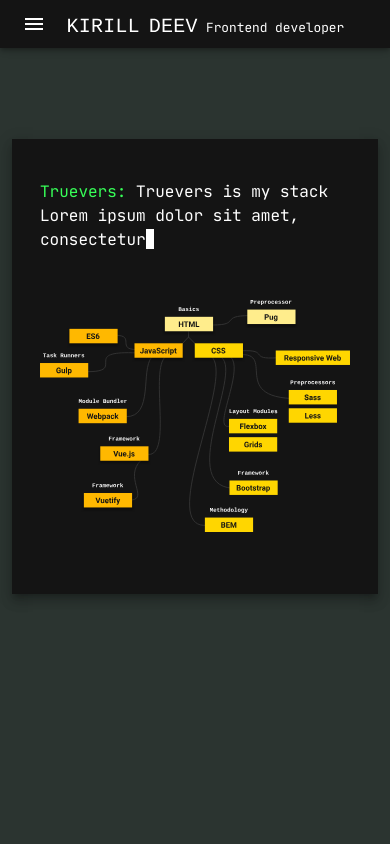
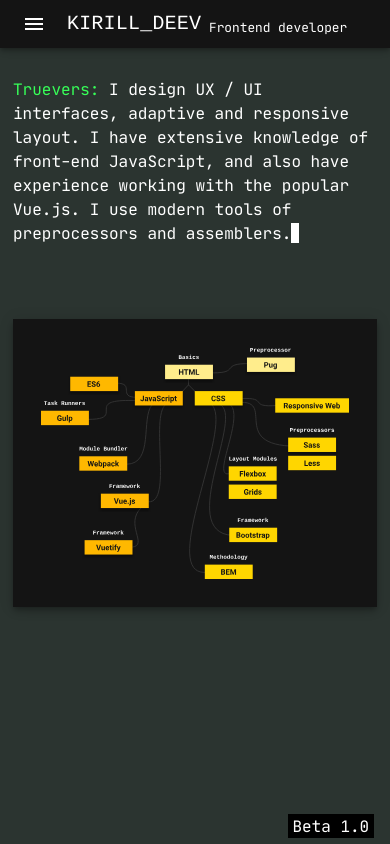
Before and after one commit to deevkv/portfolio, a Vue app: page /about in a window 390 px wide. Built offline with nearby package versions, Linux system fonts and the light colour scheme.

Commit message:
Adding text to pages. Change in indents. Adding min-height to the headings. Styling scroll bar. Adding footer

```diff
--- a/src/App.vue
+++ b/src/App.vue
@@ -43,6 +43,13 @@
     <v-content>
       <router-view></router-view>
     </v-content>
+    <v-footer
+      dark
+      color="#2b3430"
+    >
+      <v-spacer></v-spacer>
+      <div class="footer-title">Beta 1.0</div>
+    </v-footer>
   </v-app>
 </template>
 
@@ -63,6 +70,14 @@
   * {
     font-family: "JetBrainsMono-Regular", sans-serif;
   }
+
+  ::-webkit-scrollbar { width: 3px; height: 3px;}
+ /*  ::-webkit-scrollbar-button {  background-color: #696969; } */
+  ::-webkit-scrollbar-track {  background-color: #999;}
+  ::-webkit-scrollbar-track-piece { background-color: #000;}
+  ::-webkit-scrollbar-thumb { height: 50px; background-color: #696969; border-radius: 3px;}
+  ::-webkit-scrollbar-corner { background-color: #999;}
+  ::-webkit-resizer { background-color: #696969;}
 
   .navigation-drawer {
     z-index: 10000;
@@ -123,7 +138,10 @@
     background-color: $visit-color !important;
   }
 
-
+  .footer-title {
+    padding: 0 0.3em;
+    background: #000;
+  }
 
 </style>
 
--- a/src/components/About.vue
+++ b/src/components/About.vue
@@ -1,20 +1,22 @@
 <template>
   <section class="about">
       <v-container class="about__container">
-        <v-row justify="center" align="center">
+        <v-row justify="center">
           <v-col>
             <v-card
               dark
               tile
-              class="py-7 px-sm-7 py-sm-7 elevation-8 mx-auto about__card "
-              color="#141414"
+              outlined
+              class="mx-auto about__card "
+              color="transparent"
+              border="none"
               ref="windowHome"
             >
-              <h1 class="px-xs-10 px-7 pt-3 pb-5 about__card-title">Truevers: <span id="typingTextAbout" class="about__card-description"></span></h1>
+              <h1 class="pt-4 pb-6 about__card-title">Truevers: <span id="typingTextAbout" class="about__card-description"></span></h1>
               <img
                 width="643"
                 height="523"
-                class="mx-auto about-card__image"
+                class="mx-auto elevation-5 about-card__image"
                 src="@/assets/img/stack.svg">
             </v-card>
           </v-col>
@@ -30,7 +32,7 @@
     },
     methods: {
       textAnimation: function(i) {
-        var dataText = [ "Truevers is my stack Lorem ipsum dolor sit amet, consectetur"];
+        var dataText = [ "I design UX / UI interfaces, adaptive and responsive layout. I have extensive knowledge of front-end JavaScript, and also have experience working with the popular Vue.js. I use modern tools of preprocessors and assemblers."];
 
         // проверить, существует ли dataText [i]
         if (i < dataText[i].length) {
@@ -84,7 +86,7 @@
   }
 
   .about__card-title {
-    min-height: 80px;
+    min-height: 115px;
     margin: 0;
     padding: 0;
     font-weight: normal;
@@ -108,8 +110,11 @@
     width: 100%;
     height: auto;
     padding: 28px;
+    background: #141414;
+    opacity: 0;
+    animation: show 2s;
+    animation-fill-mode: forwards;
   }
-
 
   @keyframes show{
     0%{
@@ -124,6 +129,10 @@
     .about__container {
       height: 80%;
     }
+
+    .about__card-title {
+      min-height: 258px;
+    }
   }
 
 </style>
--- a/src/components/Contacts.vue
+++ b/src/components/Contacts.vue
@@ -7,7 +7,7 @@
               <v-card
                 dark
                 tile
-                class="mx-auto elevation-8 contacts__card"
+                class="mx-auto elevation-5 contacts__card"
                 min-height="250"
                 color="#141414"
                 ref="windowHome"
@@ -50,7 +50,7 @@
     },
     methods: {
       textAnimation: function(i) {
-        var dataText = [ "If you want to collaborate or simply just say hello" ];
+        var dataText = [ "If you want to collaborate or simply just say hello don't hesitate to reach out!" ];
 
         // проверить, существует ли dataText [i]
         if (i < dataText[i].length) {
@@ -97,6 +97,9 @@
   .contacts__card {
     max-width: 600px;
     min-height: 340px;
+    opacity: 0;
+    animation: show 2s;
+    animation-fill-mode: forwards;
   }
 
   .contacts__card:hover {
@@ -141,7 +144,7 @@
   .contacts__card-email {
     color: #aaaab0 !important;
     opacity: 0;
-    animation: show 1.8s;
+    animation: show 2s;
     animation-fill-mode: forwards;
   }
 
@@ -159,4 +162,10 @@
     }
   }
 
+  @media (max-width: 600px) {
+    .contacts__card-title {
+      min-height: 96px;
+    }
+  }
+
 </style>
--- a/src/components/Home.vue
+++ b/src/components/Home.vue
@@ -3,7 +3,6 @@
     <v-container class="home__container">
       <v-row justify="center" align="center">
         <v-col>
-          <div class="home__wraper-card" ref="windowWrapper">
           <v-card
             dark
             tile
@@ -14,7 +13,6 @@
             ref="windowHome"
             @mouseover="hover = true"
             @mouseleave="hover = false"
-
           >
             <v-system-bar
               color="#434343"
@@ -24,20 +22,28 @@
 
             >
               <v-spacer></v-spacer>
-                <button class="home__card-button-close"></button>
+              <button
+                class="home__card-button-close"
+                @click="closeWindowHome"
+                ></button>
             </v-system-bar>
-              <h1 class="home__card-title">Truevers:<span id="typingTextHome" class="home__card-description"></span></h1>
-              <v-card-text class="home__card-button-block">
-                <a
-                  class="home__card-button"
+            <div class="px-3 py-4 home__card-title-wrapper">
+              <h1 class="pb-1 home__card-title">Truevers:<span id="typingTextHome" class="home__card-description"></span></h1>
+              <div class="px-0 home__card-button-block">
+                <router-link
                   v-for="link in links"
                   :key="link.title"
                   :to="link.url"
+                  tag="span"
+                >
+                <button
+                  class="home__card-button"
                   text
-                >/{{link.title}}</a>
-              </v-card-text>
+                >/{{link.title}}</button>
+                </router-link>
+              </div>
+            </div>
           </v-card>
-          </div>
         </v-col>
       </v-row>
     </v-container>
@@ -93,7 +99,7 @@
         };
       },
       textAnimation: function(i) {
-        var dataText = [ "Hello, my friend. Welcome to my site"];
+        var dataText = [ "Welcome to the website. I'm in the  frontend development. You can find examples of works in the section of the portfolio."];
 
         // проверить, существует ли dataText [i]
         if (i < dataText[i].length) {
@@ -110,9 +116,12 @@
             // вызов функции для следующего символа
             setTimeout(function() {
               typeWriter(text, i + 1)
-            }, 50);
+            }, 20);
           }
         }
+      },
+      closeWindowHome: function() {
+        alert('This function is in development.');
       }
     },
     mounted() {
@@ -131,17 +140,8 @@
     color: #fff;
   }
 
-    /* .home:before {
-      content: '';
-      position: absolute;
-      left: 0;
-      top: 0;
-      width: 100%;
-      height: 100%;
-      opacity: 0.7;
-      background: linear-gradient(45deg, #820af5, #0aabf5, #f50ae2, #f59d0a);
-      opacity: 1;
-      transition: 5s;
+/*   .home__wraper-card .windowClose {
+  display: none;
 } */
 
   .home__card {
@@ -155,6 +155,7 @@
 }  */
 
   .home__card-title {
+    min-height: 90px;
     font-size: 1.1rem !important;
     font-weight: normal !important;
     color: $main-color;
@@ -174,7 +175,8 @@
   }
 
   .home__card-button {
-    margin-right: 10px;
+    color: #37ff58;
+    margin-right: 1em;
     font-size: 1.1rem;
     font-weight: normal !important;
   }
@@ -258,4 +260,22 @@
     height: 100px;
     background: #000;
   }
+
+  @media (max-width: 600px) {
+    .home__card-title {
+      min-height: 163px;
+    }
+  }
+
+  @media (max-width: 400px) {
+
+    .home__card-button-block {
+      width: 180px;
+    }
+
+    .home__card-button {
+      margin-top: 10px;
+    }
+
+  }
 </style>
--- a/src/components/Portfolio.vue
+++ b/src/components/Portfolio.vue
@@ -2,8 +2,7 @@
   <section class="portfolio">
     <v-container>
       <v-row>
-        <v-col xl="12"
-        >
+        <v-col xl="12">
         <section class="portfolio-toolbar">
           <h1 class="pb-5 px-4 portfolio-toolbar__title">Truevers: <span id="typingText" class="portfolio-toolbar__description"></span></h1>
           <div>
@@ -32,7 +31,7 @@
           <v-card
             dark
             tile
-            class="mx-auto portfolio-card"
+            class="mx-auto elevation-3 portfolio-card"
             color="#141414"
             min-height="160"
           >
@@ -75,7 +74,7 @@
         portfolio: [
           {
             name: 'Meduza OS',
-            description: 'Hello i am description',
+            description: 'Linux distribution web site.',
             stack: 'HTML, CSS, JS',
             design: 'Kirill Deev',
             data: '2019',
@@ -86,7 +85,7 @@
           },
           {
             name: 'Truevers Music',
-            description: 'Hello i am description',
+            description: "Composer's website with the ability to listen to music",
             stack: 'HTML, CSS, JS',
             design: 'Kirill Deev',
             data: '2019',
@@ -97,7 +96,7 @@
           },
           {
             name: 'Tatoo Studio',
-            description: 'Hello i am description',
+            description: 'Landing Page tattoo studio',
             stack: 'HTML, CSS, JS',
             design: 'Kirill Deev',
             data: '2019',
@@ -108,7 +107,7 @@
           },
           {
             name: 'Portfolio',
-            description: 'Hello i am description',
+            description: 'The site you are currently on',
             stack: 'Vue.js, Vuetify',
             design: 'Kirill Deev',
             data: '2020',
@@ -122,7 +121,7 @@
     },
     methods: {
       textAnimation: function(i) {
-        var dataText = [ "Lorem ipsum dolor sit amet, consectetur adipisicing elit. Hic, odit!"];
+        var dataText = [ "All below are works with exclusive design and meet the requirements of modern web development."];
 
         // проверить, существует ли dataText [i]
         if (i < dataText[i].length) {
@@ -175,17 +174,6 @@
     background-repeat: repeat;
     color: #fff;
   }
-
-  /* .portfolio:before {
-    content: '';
-    position: absolute;
-    left: 0;
-    top: 0;
-    width: 100%;
-    height: 100%;
-    opacity: 0.7;
-    background: linear-gradient(50deg, #820af5, #0aabf5, #f50ae2, #f59d0a);
-  } */
 
   .portfolio-toolbar {
     position: relative;
@@ -306,6 +294,7 @@
   @media (max-width: 600px) {
 
     .portfolio-toolbar__title {
+      min-height: 120px;
       padding-bottom: 15px;
     }
 
```
Also changed, not shown: src/assets/img/__logo.svg (added), src/assets/img/logo.svg. Lines whose indentation alone changed are shown as unchanged.
